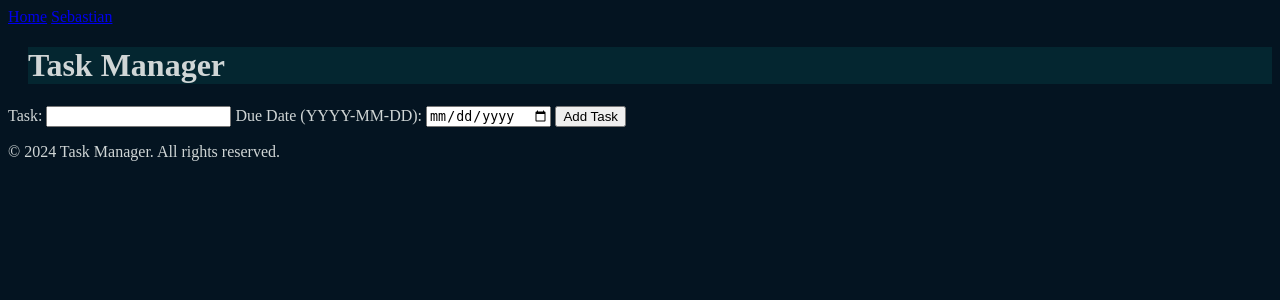
After one commit to bobbob2093/websiteportfolio, a Flask app: template templates/Nicholas.html in a window 1280 px wide. The commit adds this page. Shown: the top 300 px of the page. Run offline with Flask 3, Linux system fonts and the light colour scheme; the template is opened without the code that fills it, so the values that code supplies are empty.

Commit message:
testing color scheme
ugly

```diff
--- a/static/css/mainstyle.css
+++ b/static/css/mainstyle.css
@@ -1,8 +1,9 @@
 body {
-    background-color: lightblue;
+    background-color: #041421;
+    color: #d0d6d6
   }
 
   h1 {
-    color: navy;
+    background-color: #042630;
     margin-left: 20px;
   }
--- /dev/null
+++ b/templates/Nicholas.html
@@ -0,0 +1,24 @@
+<!-- templates/Nicholas.html -->
+{% extends "base.html" %}
+
+{% block content %}
+<h1>Task Manager</h1>
+<form action="/add" method="post">
+    Task: <input type="text" name="task" />
+    Due Date (YYYY-MM-DD): <input type="date" name="due_date" />
+    <input type="submit" value="Add Task" />
+</form>
+<ul>
+    {% for task in tasks %}
+    <li>
+        {% if task.completed %}
+        <input type="checkbox" checked onclick="window.location.href='/toggle/{{ task.id }}';" />
+        {% else %}
+        <input type="checkbox" onclick="window.location.href='/toggle/{{ task.id }}';" />
+        {% endif %}
+        {{ task.description }} - Due: {{ task.due_date.strftime('%Y-%m-%d') }}
+        <a href="/delete/{{ task.id }}">Delete</a>
+    </li>
+    {% endfor %}
+</ul>
+{% endblock %}
```
Also changed, not shown: instance/tasks.db.
